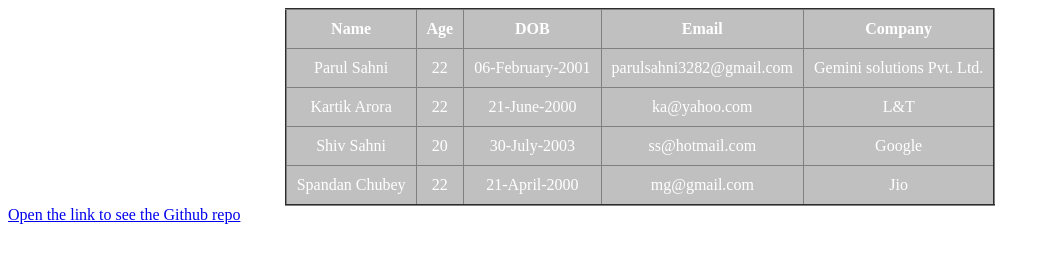
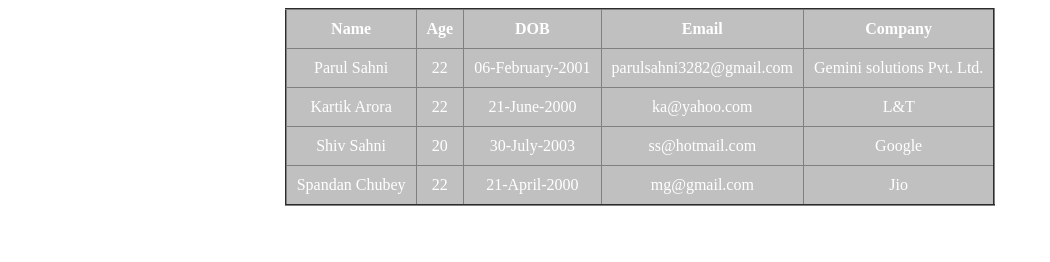
Before and after one commit to ParulGEM/Parul_Javascript_Aassignment, a plain HTML site: page Parul Javascript assignment/index.html in a window 1280 px wide. Shown: the whole page, without its empty margins (0-1050 px from the left). Drawn offline with Linux system fonts and the light colour scheme.

Commit message:
Update index.html

```diff
--- a/Parul Javascript assignment/index.html
+++ b/Parul Javascript assignment/index.html
@@ -10,6 +10,5 @@
 <body>
     <script src="index.js">
     </script>
-    <a href="https://github.com/ParulGEM/Parul_Javascript_Aassignment"> Open the link to see the Github repo</a>
 </body>
 </html>
```
